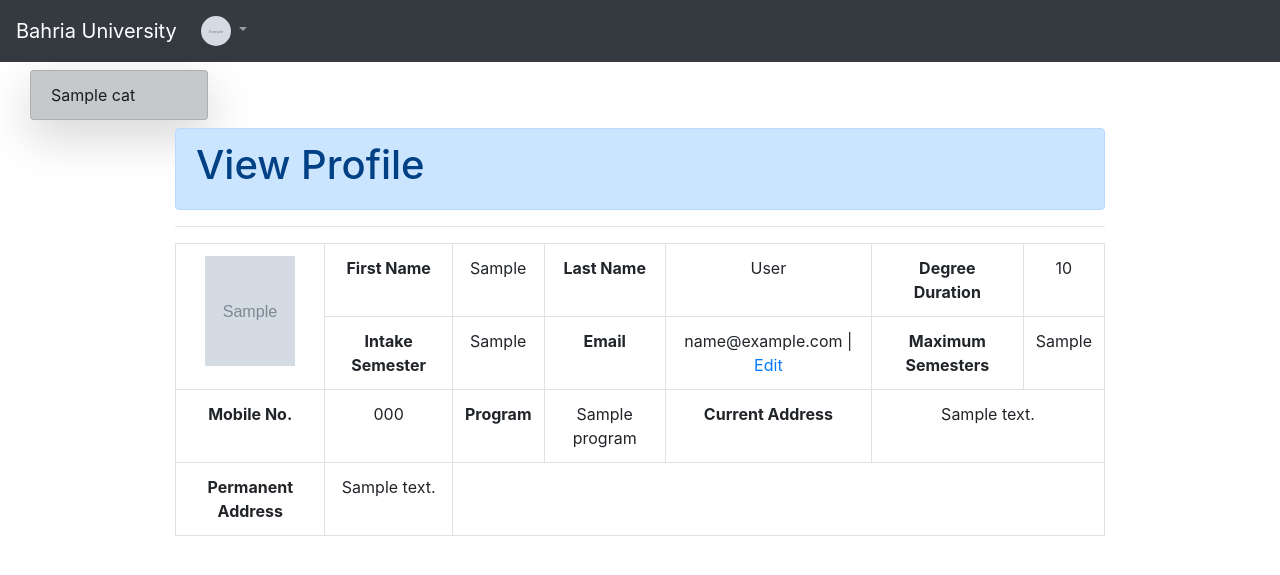
After one commit to syed-ali-abbas/Learning-Management-System-Django-, a Django app: template Accounts/templates/profileView.html in a window 1280 px wide. The commit adds this page. Shown: the top 575 px of the page. Run offline with Django 3.2, Linux system fonts and the light colour scheme; the template is opened without the code that fills it: most values are stand-ins (such as "Sample title", 1, 10 or a date in 2020); grey boxes marked "Sample" are stand-in pictures; some libraries are stand-ins or nearby versions.

Commit message:
View profile Completed

```diff
--- a/Accounts/admin.py
+++ b/Accounts/admin.py
@@ -2,5 +2,6 @@ from django.contrib import admin
 from Accounts.models.Students import User
 from Accounts.models.category import Categorie
 
+
 admin.site.register(User)
 admin.site.register(Categorie)
--- a/Accounts/models/Students.py
+++ b/Accounts/models/Students.py
@@ -28,3 +28,7 @@ class User(models.Model):
 
     def __str__(self):
         return self.first_name+"\t"+self.last_name
+
+    @staticmethod
+    def get_all_user_data_by_id(id):
+        return User.objects.get(id=id)
--- a/Accounts/templates/index.html
+++ b/Accounts/templates/index.html
@@ -6,14 +6,17 @@
     <meta name="viewport" content="width=device-width, initial-scale=1, shrink-to-fit=no">
 
     <!-- Bootstrap CSS -->
-    <link rel="stylesheet" href="https://stackpath.bootstrapcdn.com/bootstrap/4.5.2/css/bootstrap.min.css" integrity="sha384-JcKb8q3iqJ61gNV9KGb8thSsNjpSL0n8PARn9HuZOnIxN0hoP+VmmDGMN5t9UJ0Z" crossorigin="anonymous">
+    <link rel="stylesheet" href="https://stackpath.bootstrapcdn.com/bootstrap/4.5.2/css/bootstrap.min.css"
+          integrity="sha384-JcKb8q3iqJ61gNV9KGb8thSsNjpSL0n8PARn9HuZOnIxN0hoP+VmmDGMN5t9UJ0Z" crossorigin="anonymous">
 
     <title>Hello, world!</title>
 </head>
 <body>
+
 <nav class="navbar navbar-expand-lg navbar-dark bg-dark ">
     <a class="navbar-brand" href="#">Bahria University</a>
-        <button class="navbar-toggler" type="button" data-toggle="collapse" data-target="#navbarNavDropdown" aria-controls="navbarNavDropdown" aria-expanded="false" aria-label="Toggle navigation">
+    <button class="navbar-toggler" type="button" data-toggle="collapse" data-target="#navbarNavDropdown"
+            aria-controls="navbarNavDropdown" aria-expanded="false" aria-label="Toggle navigation">
         <span class="navbar-toggler-icon"></span>
     </button>
     <div class="collapse navbar-collapse" id="navbarNavDropdown">
@@ -28,7 +31,8 @@
               <a class="nav-link" href="#">Pricing</a>
             </li> -->
             <li class="nav-item dropdown">
-              <a class="nav-link dropdown-toggle" href="#" id="navbarDropdownMenuLink" role="button" data-toggle="dropdown" aria-haspopup="true" aria-expanded="false">
+                <a class="nav-link dropdown-toggle" href="#" id="navbarDropdownMenuLink" role="button"
+                   data-toggle="dropdown" aria-haspopup="true" aria-expanded="false">
                     <img src={{stud.Image.url}} width="30" height="30" class="rounded-circle" alt="">
                 </a>
                 <div class="dropdown-menu" aria-labelledby="navbarDropdownMenuLink">
@@ -44,7 +48,23 @@
 </nav>
 
 
+{% if stud %}
+<div class="container-fluid">
+    <div>
+        <div class="col-lg-2 my-2">
+            <div>
+                <div class="list-group shadow-lg">
+                    {% for cat in category %}
+                    <a href="{% url 'profileview' %}" class="list-group-item list-group-item-dark text-decoration-none">
+                        {{cat.cat_name}} </a>
+                    {% endfor %}
+                </div>
+            </div>
+        </div>
+    </div>
+</div>
 
+{% endif %}
 
 
 {% block content %}
@@ -52,8 +72,14 @@
 
 <!-- Optional JavaScript -->
 <!-- jQuery first, then Popper.js, then Bootstrap JS -->
-    <script src="https://code.jquery.com/jquery-3.5.1.slim.min.js" integrity="sha384-DfXdz2htPH0lsSSs5nCTpuj/zy4C+OGpamoFVy38MVBnE+IbbVYUew+OrCXaRkfj" crossorigin="anonymous"></script>
-    <script src="https://cdn.jsdelivr.net/npm/popper.js@1.16.1/dist/umd/popper.min.js" integrity="sha384-9/reFTGAW83EW2RDu2S0VKaIzap3H66lZH81PoYlFhbGU+6BZp6G7niu735Sk7lN" crossorigin="anonymous"></script>
-    <script src="https://stackpath.bootstrapcdn.com/bootstrap/4.5.2/js/bootstrap.min.js" integrity="sha384-B4gt1jrGC7Jh4AgTPSdUtOBvfO8shuf57BaghqFfPlYxofvL8/KUEfYiJOMMV+rV" crossorigin="anonymous"></script>
+<script src="https://code.jquery.com/jquery-3.5.1.slim.min.js"
+        integrity="sha384-DfXdz2htPH0lsSSs5nCTpuj/zy4C+OGpamoFVy38MVBnE+IbbVYUew+OrCXaRkfj"
+        crossorigin="anonymous"></script>
+<script src="https://cdn.jsdelivr.net/npm/popper.js@1.16.1/dist/umd/popper.min.js"
+        integrity="sha384-9/reFTGAW83EW2RDu2S0VKaIzap3H66lZH81PoYlFhbGU+6BZp6G7niu735Sk7lN"
+        crossorigin="anonymous"></script>
+<script src="https://stackpath.bootstrapcdn.com/bootstrap/4.5.2/js/bootstrap.min.js"
+        integrity="sha384-B4gt1jrGC7Jh4AgTPSdUtOBvfO8shuf57BaghqFfPlYxofvL8/KUEfYiJOMMV+rV"
+        crossorigin="anonymous"></script>
 </body>
 </html>
--- /dev/null
+++ b/Accounts/templates/profileView.html
@@ -0,0 +1,57 @@
+{% extends 'index.html' %}
+{% block content %}
+
+
+<div class="container-fluid col-lg-9 mx-auto">
+    <div class="alert alert-primary" role="alert">
+        <h1>View Profile</h1>
+    </div>
+    <hr>
+    <div>
+        <div>
+            <table class="table table-bordered text-center">
+                <tbody>
+
+                <tr>
+                    <td rowspan="2">
+                        <img src="{{stud.Image.url}}" width="90" height="110" alt="">
+                    </td>
+                    <th>First Name</th>
+                    <td>{{stud.first_name}}</td>
+                    <th>Last Name</th>
+                    <td>{{stud.last_name}}</td>
+                    <th>Degree Duration</th>
+                    <td>{{stud.Degree_Duration}}</td>
+                </tr>
+                <tr>
+                    <th>Intake Semester</th>
+                    <td>{{stud.intake_semester}}</td>
+                    <th>Email</th>
+                    <td>{{stud.email}} | <a href="{% url 'edit_email' %}">Edit</a></td>
+                    <th>Maximum Semesters</th>
+                    <td>{{stud.max_semester}}</td>
+
+                </tr>
+                <tr>
+
+                    <th>Mobile No.</th>
+                    <td>{{stud.mobile_no}}</td>
+                    <th>Program</th>
+                    <td>{{stud.program}}</td>
+                    <th>Current Address</th>
+
+                    <td colspan="2">{{stud.current_address}}</td>
+                </tr>
+                <tr>
+
+                    <th>Permanent Address</th>
+                    <td>{{stud.permanent_address}}</td>
+                </tr>
+
+                </tbody>
+            </table>
+        </div>
+    </div>
+</div>
+
+{% endblock content %}
--- a/Accounts/urls.py
+++ b/Accounts/urls.py
@@ -2,10 +2,15 @@ from django.urls import path
 from .views.Signup import Signup
 from .views.Login import login, logout
 from .views.home import HomePageView
+from .views.view_profile import ProfilePageView
+from Accounts.models.category import Categorie
+from .views.edit_email import UpdateEmail
 
 urlpatterns = [
     path('', login.as_view(), name='login'),
     path('signup',Signup.as_view(), name = 'signup'),
     path('home',HomePageView.as_view(), name='home' ),
-    path('logout', logout, name ='logout')
+    path('logout', logout, name ='logout'),
+    path('viewprofile',ProfilePageView.as_view(), name='profileview'),
+    path('edit-email',UpdateEmail.as_view(),name='edit_email' )
 ]
--- a/Accounts/views/Login.py
+++ b/Accounts/views/Login.py
@@ -13,13 +13,13 @@ class login(View):
         email = request.POST.get('email')
         password = request.POST.get('password')
         student = User.get_student_by_email(email)
-        print(student)
+        # print(student)
         error_msg=None
         if student:
             flag = check_password(password, student.password)
             if flag:
                 request.session['student_id']=student.id
-                print(student.id)
+                # print(student.id)
                 categories = Categorie.get_all_categories()
                 # print(categories)
                 data = {
--- a/Accounts/views/Signup.py
+++ b/Accounts/views/Signup.py
@@ -81,7 +81,7 @@ class Signup(View):
             student.registeration()
             return redirect('login')
         else:
-            print(student.last_name)
+            # print(student.last_name)
             after_error={
                 'data_val':data,
                 'error_msg':error_msg
```
Also changed, not shown: Accounts/templates/edit_email.html (added, +17 -0 lines), Accounts/templates/home.html (+2 -13 lines), Accounts/views/edit_email.py (added, +25 -0 lines), Accounts/views/view_profile.py (added, +19 -0 lines), Accounts/migrations/0004_urls.py (added), Accounts/models/__init__.py (line endings or trailing spaces), db.sqlite3. Lines whose indentation alone changed are shown as unchanged.
